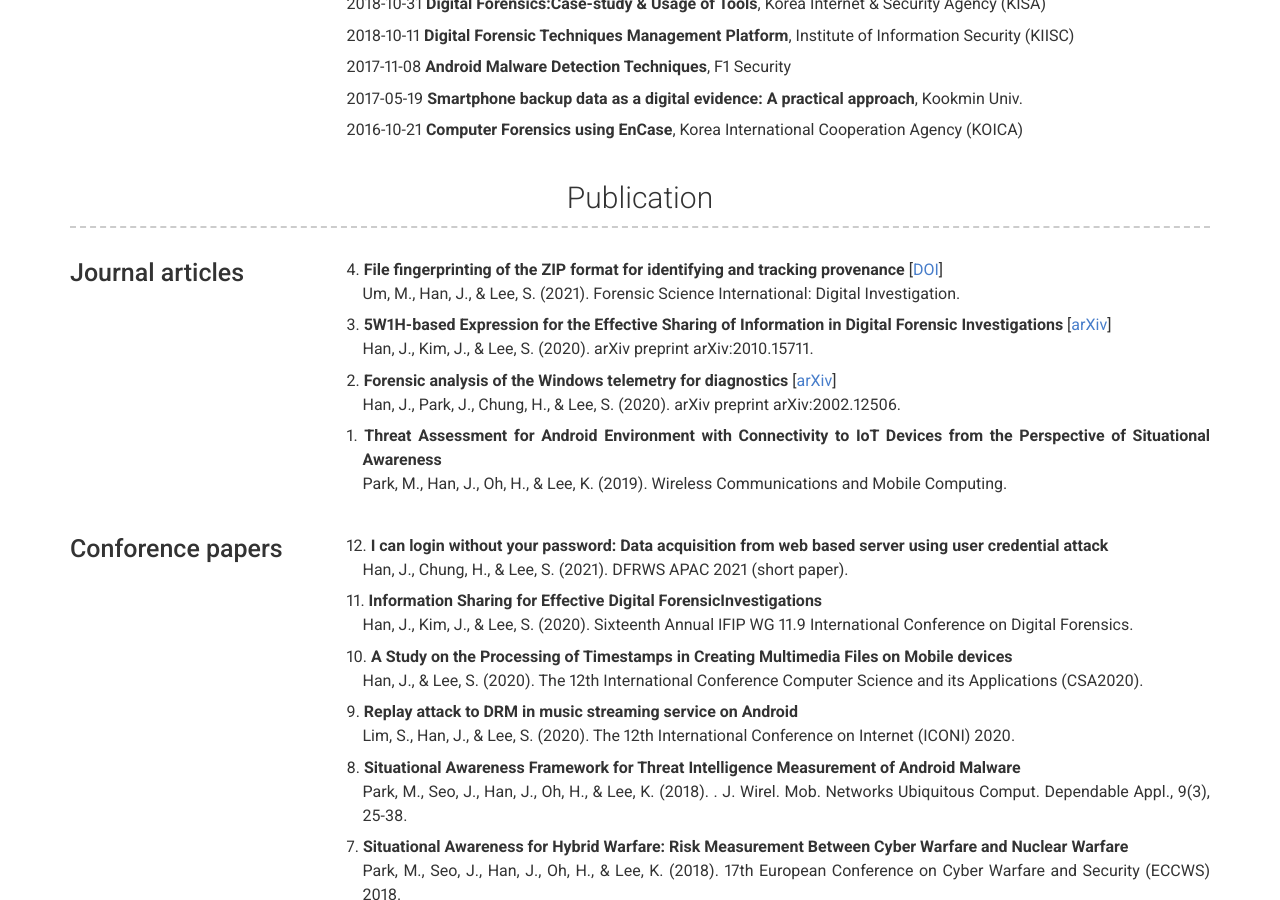
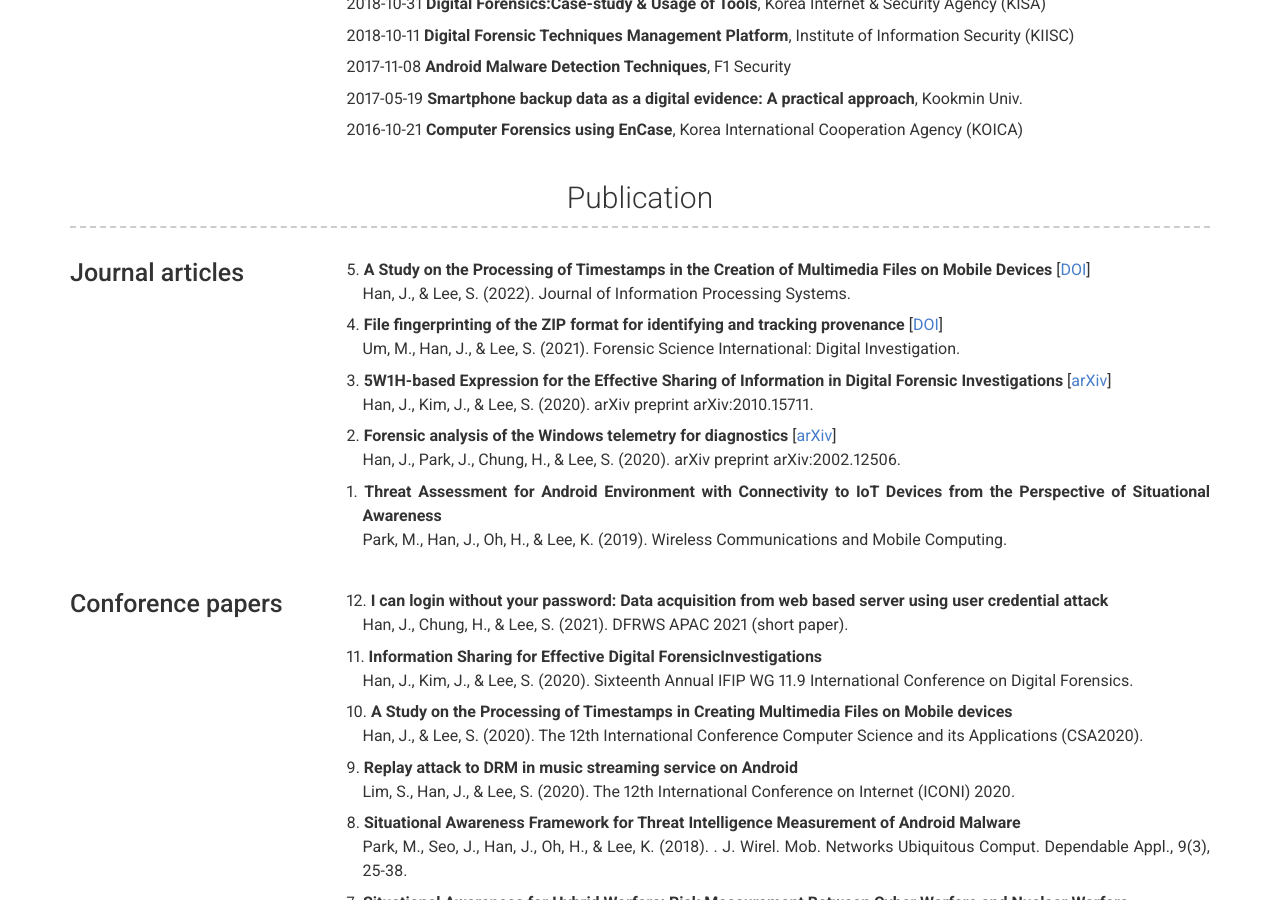
Before and after one commit to JaehyeokHan/jaehyeokhan.github.io, a Jekyll site: the page built from index.md, in a window 1280 px wide and 900 px high, scrolled down 2582 px. Built offline with Jekyll 4.4.1, drawn with Linux system fonts in a browser that asks for light colours; nearby versions of some CDN libraries.

Commit message:
Update _config.yml

```diff
--- a/_config.yml
+++ b/_config.yml
@@ -188,6 +188,7 @@ content:
 #       quote: >
 #         Short description of the company (optional)
         description: | # this will include new lines to allow paragraphs
+         <p style="text-indent: -1em;">5. <b>A Study on the Processing of Timestamps in the Creation of Multimedia Files on Mobile Devices</b> [<A href = "https://doi.org/10.3745/JIPS.04.0245" target = "top">DOI</A>]<br>Han, J., & Lee, S. (2022). Journal of Information Processing Systems.</p>
          <p style="text-indent: -1em;">4. <b>File fingerprinting of the ZIP format for identifying and tracking provenance</b> [<A href = "https://doi.org/10.1016/j.fsidi.2021.301271" target = "top">DOI</A>]<br>Um, M., Han, J., & Lee, S. (2021). Forensic Science International: Digital Investigation.</p>
          <p style="text-indent: -1em;">3. <b>5W1H-based Expression for the Effective Sharing of Information in Digital Forensic Investigations</b> [<A href = "https://arxiv.org/abs/2010.15711" target = "top">arXiv</A>]<br>Han, J., Kim, J., & Lee, S. (2020). arXiv preprint arXiv:2010.15711.</p>
          <p style="text-indent: -1em;">2. <b>Forensic analysis of the Windows telemetry for diagnostics</b> [<A href = "https://arxiv.org/abs/2002.12506" target = "top">arXiv</A>]<br>Han, J., Park, J., Chung, H., & Lee, S. (2020). arXiv preprint arXiv:2002.12506.</p>
```
